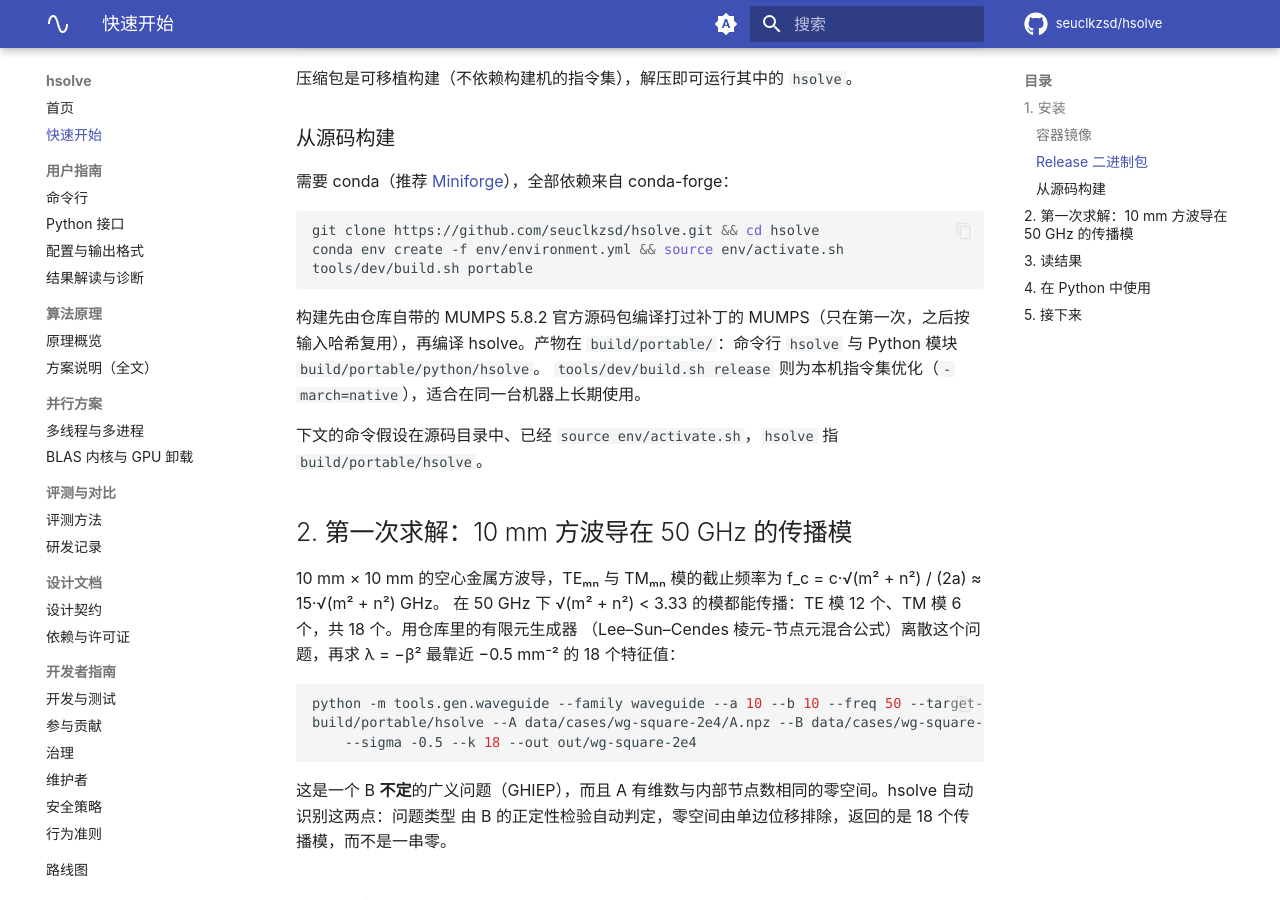
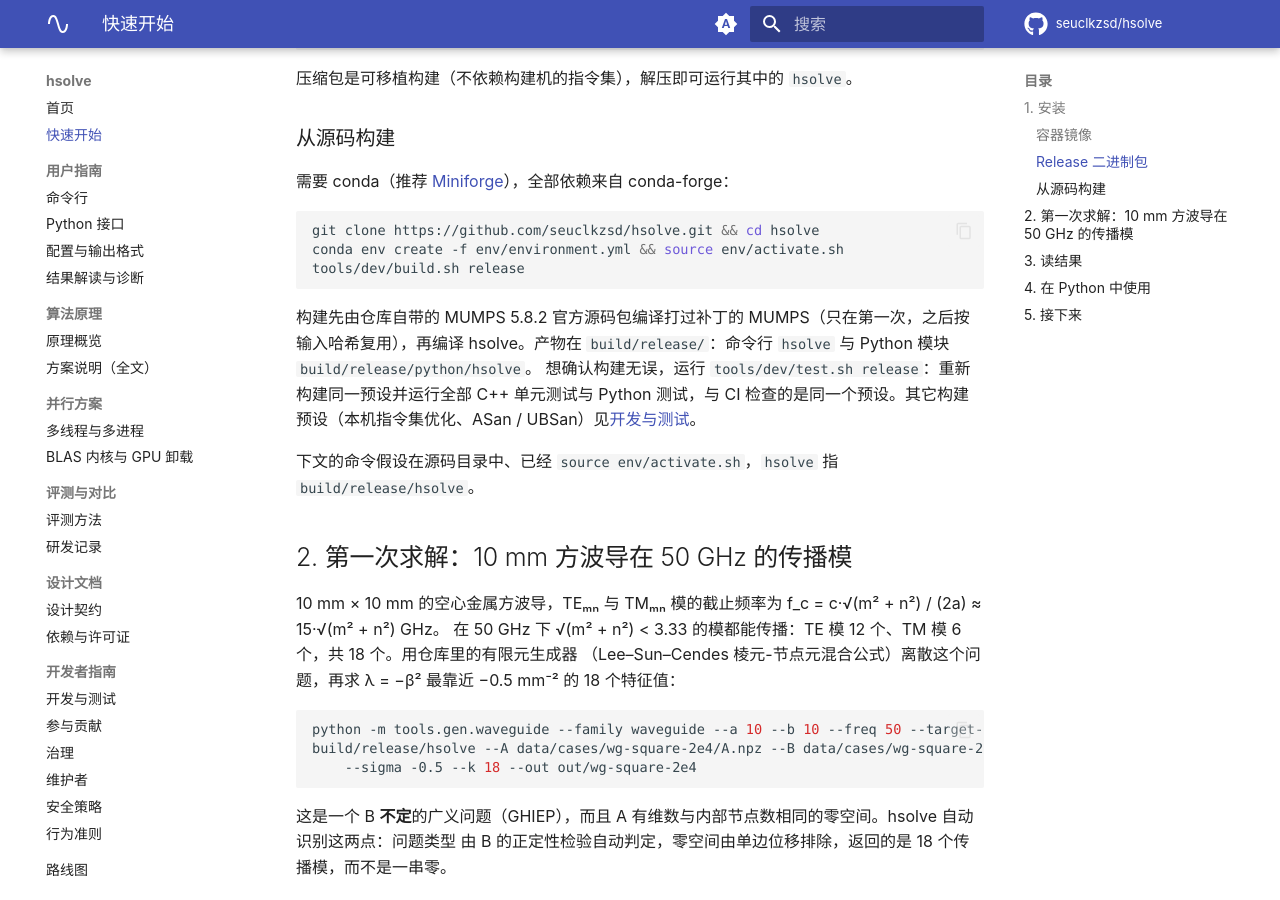
Before and after one commit to seuclkzsd/hsolve, an MkDocs documentation site: the page built from docs/guide/quickstart.md, in a window 1280 px wide and 900 px high, scrolled down 674 px. Built offline with MkDocs 1.6.1 and Material for MkDocs 9.7.7, drawn with Linux system fonts in a browser that asks for light colours; comment, search, counter and statistics services are not loaded; some of the changed text lies outside the part shown.

Commit message:
docs: quick start, developer guide, CONTRIBUTING and the PR template build and test the release preset, the one CI builds and tests; release is the portable x86-64 build and native the opt-in -march=native one, so the separate portable check is gone

````diff
--- a/docs/guide/quickstart.md
+++ b/docs/guide/quickstart.md
@@ -35,14 +35,15 @@ tar xf {{TODO:rb-eng 的压缩包名}}
 ```bash
 git clone https://github.com/seuclkzsd/hsolve.git && cd hsolve
 conda env create -f env/environment.yml && source env/activate.sh
-tools/dev/build.sh portable
+tools/dev/build.sh release
 ```
 
 构建先由仓库自带的 MUMPS 5.8.2 官方源码包编译打过补丁的 MUMPS（只在第一次，之后按输入哈希复用），再编译
-hsolve。产物在 `build/portable/`：命令行 `hsolve` 与 Python 模块 `build/portable/python/hsolve`。
-`tools/dev/build.sh release` 则为本机指令集优化（`-march=native`），适合在同一台机器上长期使用。
+hsolve。产物在 `build/release/`：命令行 `hsolve` 与 Python 模块 `build/release/python/hsolve`。
+想确认构建无误，运行 `tools/dev/test.sh release`：重新构建同一预设并运行全部 C++ 单元测试与 Python 测试，与 CI
+检查的是同一个预设。其它构建预设（本机指令集优化、ASan / UBSan）见[开发与测试](developing.md#构建)。
 
-下文的命令假设在源码目录中、已经 `source env/activate.sh`，`hsolve` 指 `build/portable/hsolve`。
+下文的命令假设在源码目录中、已经 `source env/activate.sh`，`hsolve` 指 `build/release/hsolve`。
 
 ## 2. 第一次求解：10 mm 方波导在 50 GHz 的传播模
 
@@ -52,7 +53,7 @@ hsolve。产物在 `build/portable/`：命令行 `hsolve` 与 Python 模块 `bui
 
 ```bash
 python -m tools.gen.waveguide --family waveguide --a 10 --b 10 --freq 50 --target-n 20000 --name wg-square-2e4
-build/portable/hsolve --A data/cases/wg-square-2e4/A.npz --B data/cases/wg-square-2e4/B.npz \
+build/release/hsolve --A data/cases/wg-square-2e4/A.npz --B data/cases/wg-square-2e4/B.npz \
     --sigma -0.5 --k 18 --out out/wg-square-2e4
 ```
 
@@ -96,7 +97,7 @@ print(r['success'], max(p['backward_error'] for p in r['pairs']), r['certificate
 
 ```python
 import numpy as np, scipy.sparse as sp
-import hsolve                                    # PYTHONPATH=build/portable/python
+import hsolve                                    # PYTHONPATH=build/release/python
 
 n = 2000
 A = sp.diags([-np.ones(n - 1), 2 * np.ones(n), -np.ones(n - 1)], [-1, 0, 1], format="csr")
````
Also changed, not shown: CONTRIBUTING.md (+2 -2 lines), docs/guide/developing.md (+5 -2 lines), .github/PULL_REQUEST_TEMPLATE.md.
